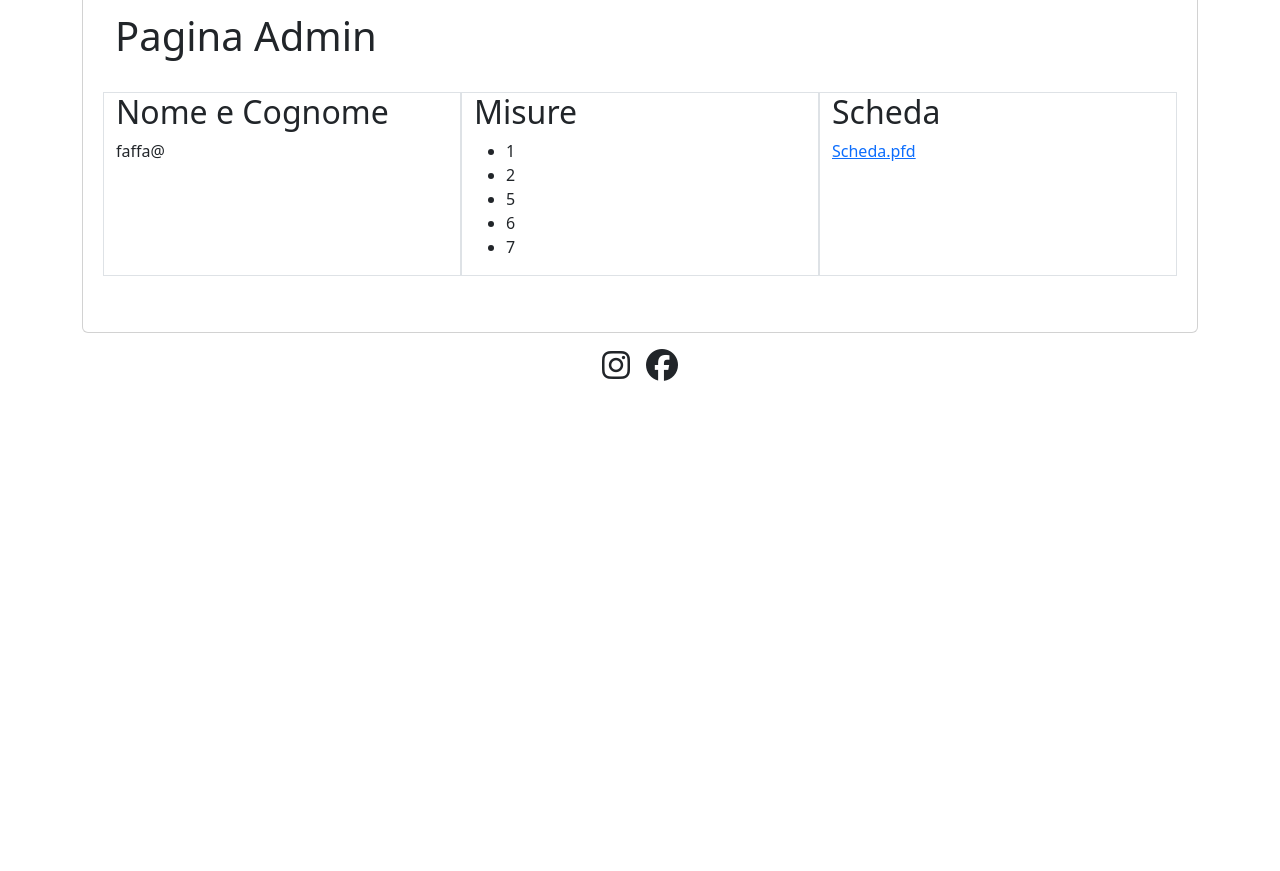
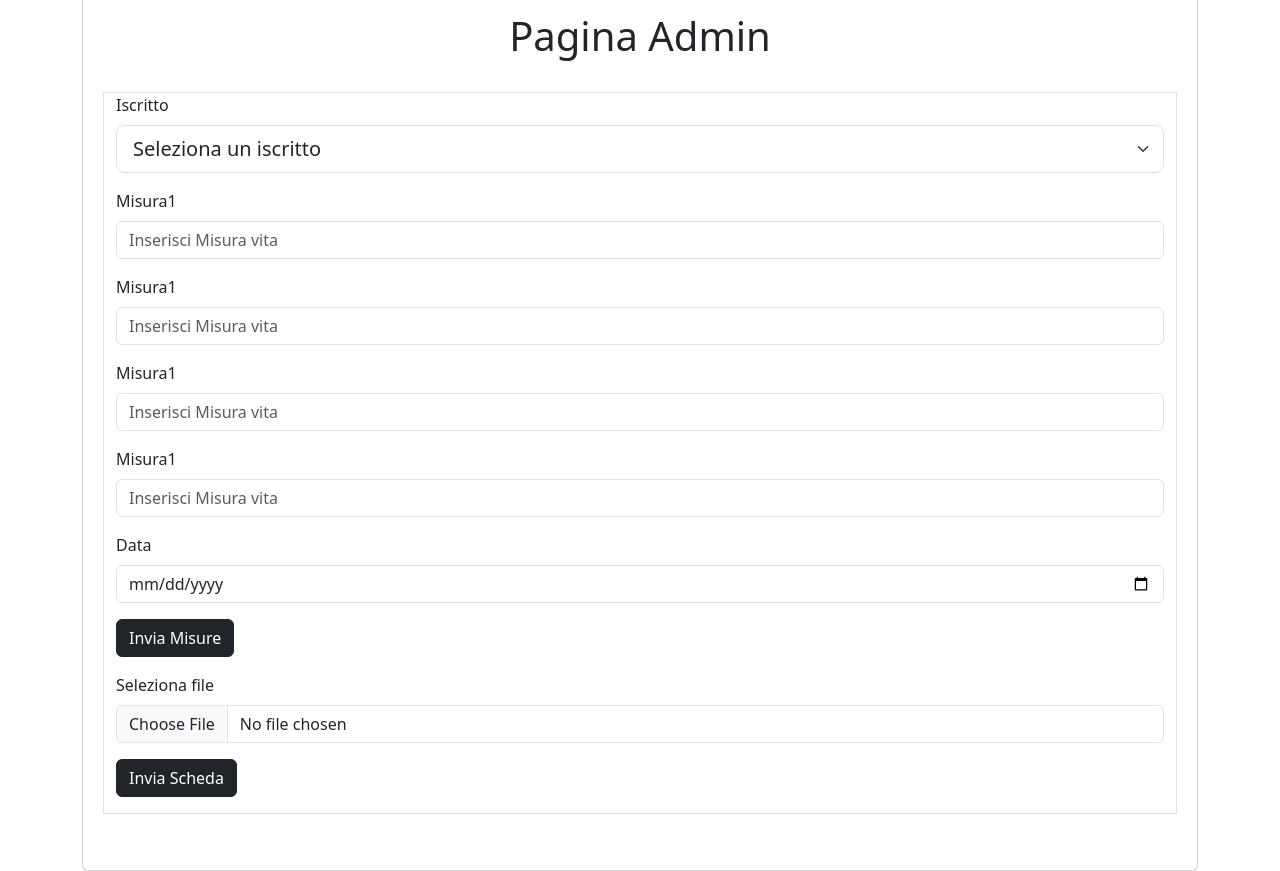
Before and after one commit to DavideCriscuolo/Sito_palestra, a plain HTML site: page admin_page.html in a window 1280 px wide. Shown: the part 1480-2351 px from the top of the page. Before the commit the page ends 1929 px from the top, so only its background shows below. Drawn offline with nearby package versions, Linux system fonts and the light colour scheme.

Commit message:
aggiustato layout per pagina admin con input

```diff
--- a/admin_page.html
+++ b/admin_page.html
@@ -43,6 +43,7 @@
                         <li class="nav-item">
                             <a class="nav-link" href="">Accedi</a>
                         </li>
+                        <button id="btnLogut" class=" btn btn-danger">Logout</button>
                     </ul>
 
 
@@ -70,32 +71,65 @@
                         src="./assets/img/Frame 2.png" alt="">
                 </div>
                 <div class="card-body m-3">
-                    <h1>Pagina Admin</h1>
-                    <div class="row row-cols-1 row-cols-sm-1 row-cols-md-3">
+                    <h1 class="text-center">Pagina Admin</h1>
+                    <div class="row">
                         <div class="col border my-4">
-                            <div class="title_card">
-                                <h2>Nome e Cognome</h2>
-                                <div class="dati">
-                                    <div class="email">faffa@</div>
-                                </div>
-                            </div>
-                        </div>
+                            <div class="selectUser">
+                                <div class="mb-3">
+                                    <form action="">
+                                        <label for="" class="form-label">Iscritto</label>
+                                        <select class="form-select form-select-lg" name="" id="">
+                                            <option selected>Seleziona un iscritto</option>
+                                            <option value="">Iscritto1</option>
+                                            <option value="">Iscritto2</option>
+                                            <option value="">Iscritto3</option>
+                                        </select>
+                                        <div class="mb-3">
+                                            <div class="my-3"><label for="" class="form-label">Misura1</label>
+                                                <input type="number" class="form-control" name="inputMisura1"
+                                                    id="inputMisura1" aria-describedby="helpId"
+                                                    placeholder="Inserisci Misura vita" />
+                                            </div>
+                                            <div class="my-3"><label for="" class="form-label">Misura1</label>
+                                                <input type="number" class="form-control" name="inputMisura1"
+                                                    id="inputMisura1" aria-describedby="helpId"
+                                                    placeholder="Inserisci Misura vita" />
+                                            </div>
+                                            <div class="my-3">
+                                                <label for="" class="form-label">Misura1</label>
+                                                <input type="number" class="form-control" name="inputMisura1"
+                                                    id="inputMisura1" aria-describedby="helpId"
+                                                    placeholder="Inserisci Misura vita" />
+                                            </div>
+                                            <div class="my-3"><label for="" class="form-label">Misura1</label>
+                                                <input type="number" class="form-control" name="inputMisura1"
+                                                    id="inputMisura1" aria-describedby="helpId"
+                                                    placeholder="Inserisci Misura vita" />
+                                            </div>
+                                            <div class="my-3"><label for="" class="form-label">Data</label>
+                                                <input type="date" class="form-control" name="inputData" id="inputData"
+                                                    aria-describedby="helpId" placeholder="Inserisci Misura vita" />
+
+                                            </div>
+                                            <div><button class="btn btn-dark" type="submit">Invia Misure</button></div>
+
+                                        </div>
 
 
-                        <div class="col border  my-4">
-                            <h2>Misure</h2>
-                            <ul>
-                                <li>1</li>
-                                <li>2</li>
-                                <li>5</li>
-                                <li>6</li>
-                                <li>7</li>
-                            </ul>
-                        </div>
-                        <div class="col border  my-4">
-                            <h2>Scheda</h2>
 
-                            <a href="https://picsum.photos/200" download>Scheda.pfd</a>
+                                    </form>
+                                    <form action="">
+                                        <div class="mb-3">
+                                            <label for="" class="form-label">Seleziona file</label>
+                                            <input type="file" class="form-control" name="" id="" placeholder=""
+                                                aria-describedby="fileHelpId" />
+                                        </div>
+                                        <button class="btn btn-dark" type="submit">Invia Scheda</button>
+                                    </form>
+
+                                </div>
+
+                            </div>
                         </div>
                     </div>
 
@@ -121,6 +155,7 @@
     <script src="https://cdn.jsdelivr.net/npm/bootstrap@5.3.2/dist/js/bootstrap.min.js"
         integrity="sha384-BBtl+eGJRgqQAUMxJ7pMwbEyER4l1g+O15P+16Ep7Q9Q+zqX6gSbd85u4mG4QzX+"
         crossorigin="anonymous"></script>
+    <script src="./assets/js/main.js"></script>
 </body>
 
 </html>
```
